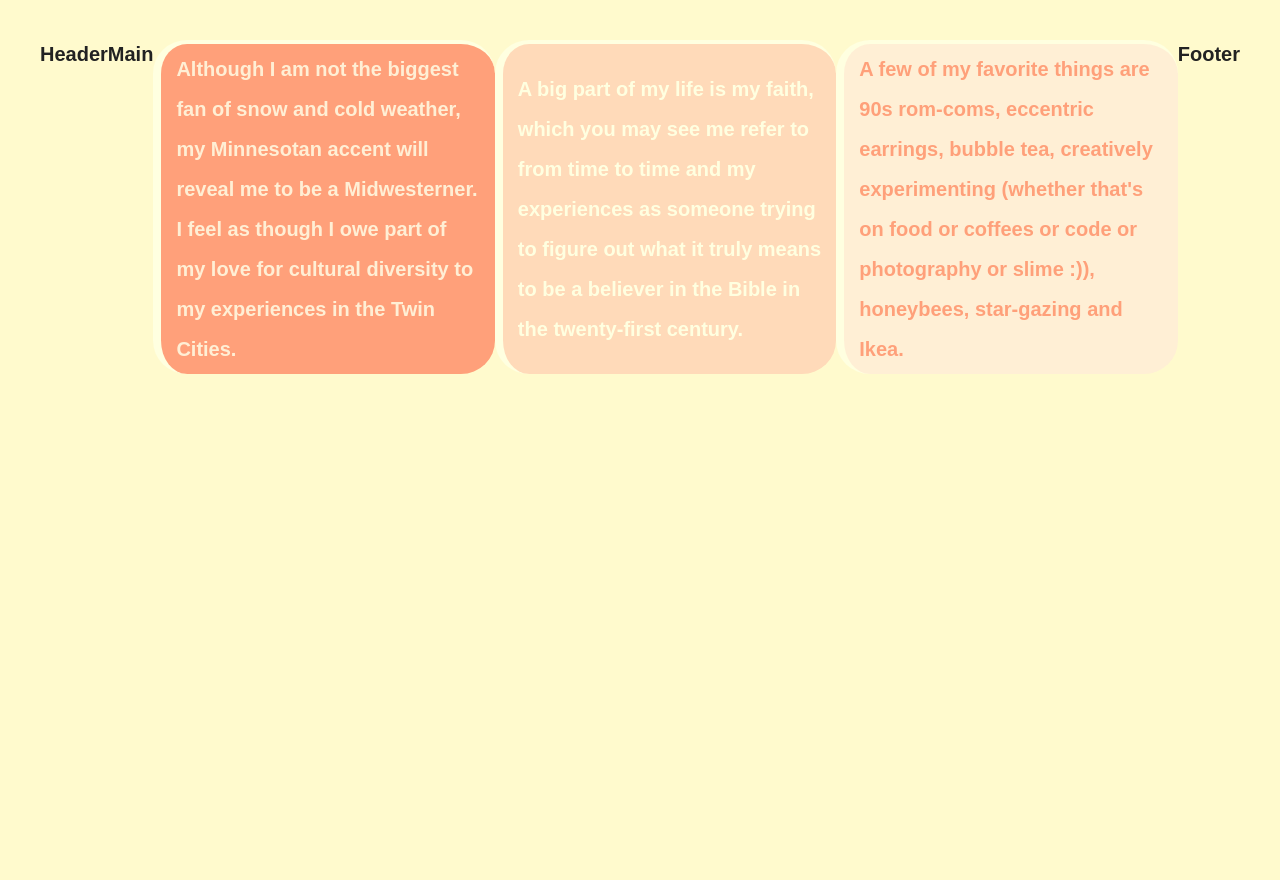
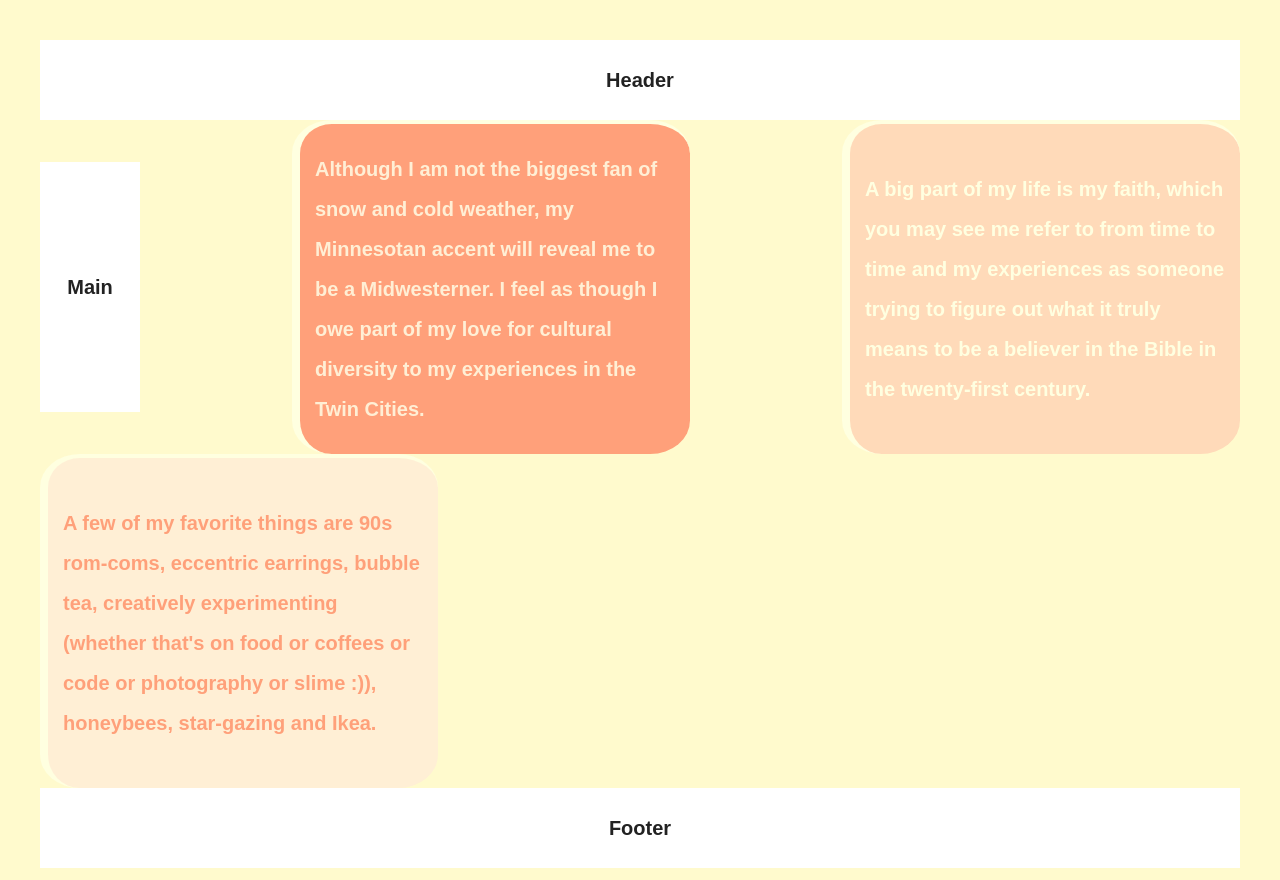
Before and after one commit to ruthiedr/07.01-206-divs-flexbox-starter, a plain HTML site: page index.html in a window 1280 px wide. Drawn offline with nearby package versions, Linux system fonts and the light colour scheme; a web font is replaced by a local one.

Commit message:
obvi changes added from example code

```diff
--- a/css/main.css
+++ b/css/main.css
@@ -99,6 +99,7 @@ textarea {
 html {
   background-color: #fff;
   height: 100%;
+  width: 100%;
 }
 
 body {
@@ -109,11 +110,32 @@ body {
   background-color: lemonchiffon;
 }
 
+header, footer{
+height: 80px;
+width: 100%;
+background-color: white;
+}
+
+main {
+height: 250px;
+width: 100px;
+background-color: white;
+}
+
+header, footer, main {
+display: flex;
+justify-content: center;
+align-items: center;
+
+}
+
 .wrapper {
   /*add display:flex and set justify-content to space-between*/
   font-weight: 700;
   display: flex;
   justify-content: space-between;
+  align-items: center;
+  flex-flow: row wrap;
 
 }
 
```
